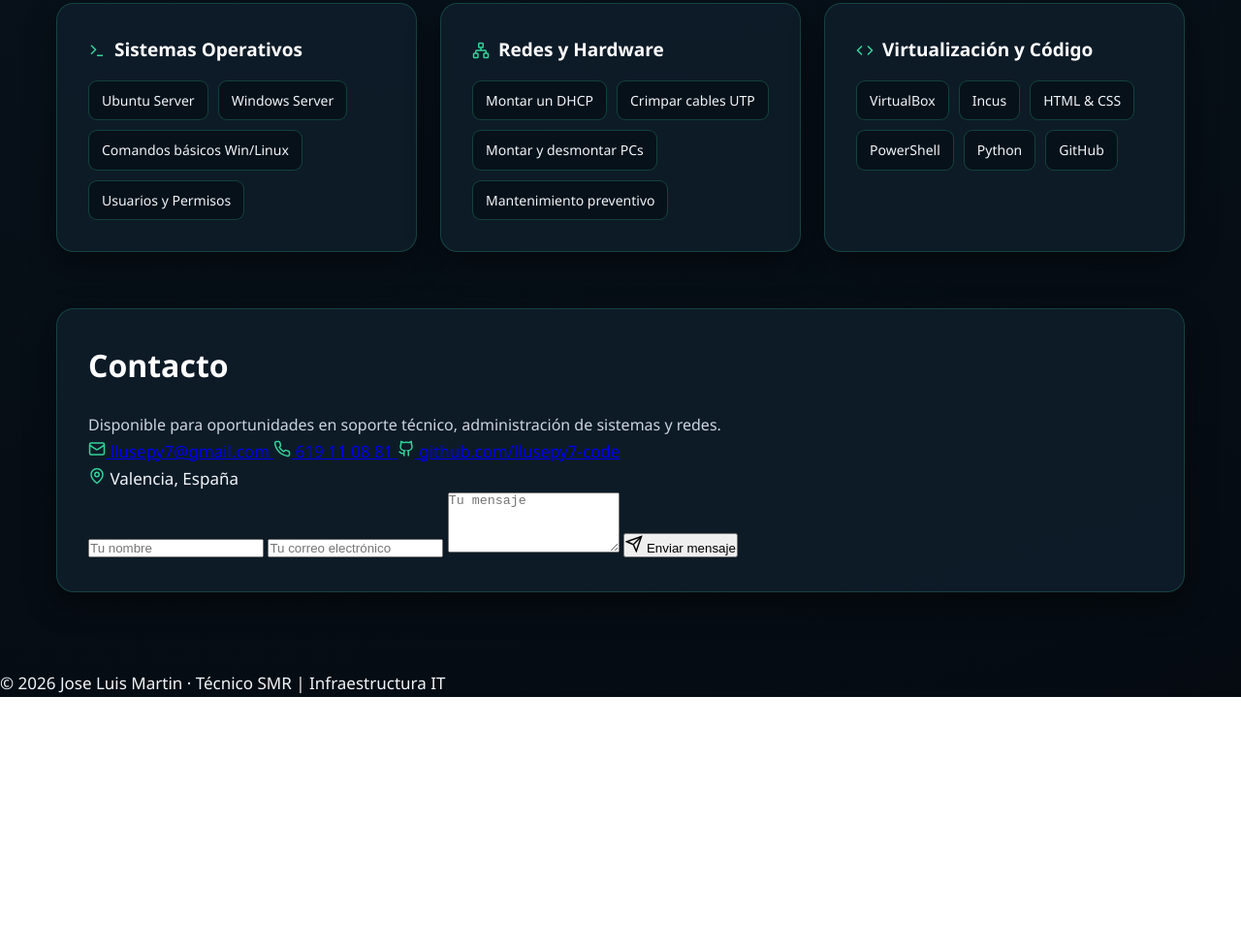
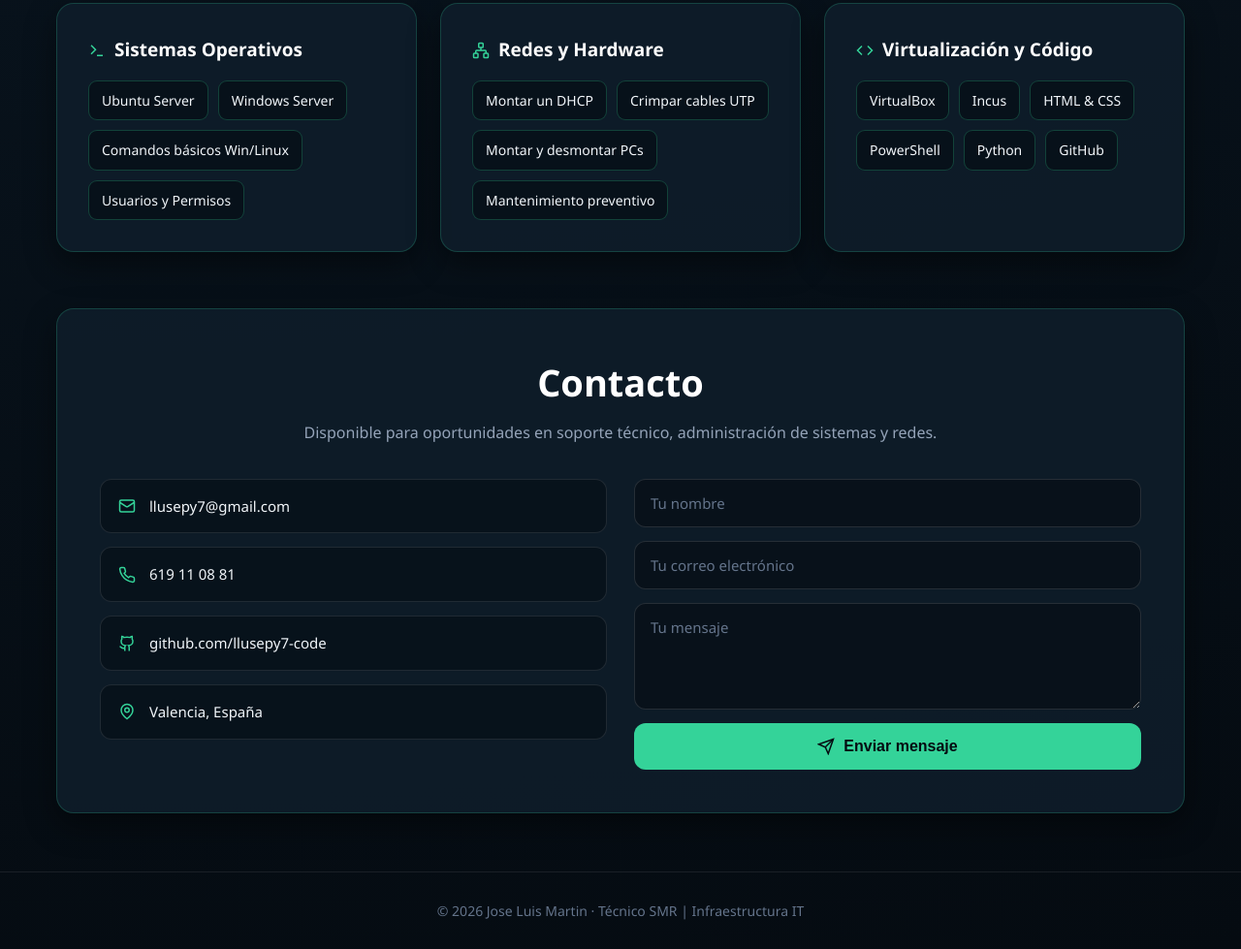
Before and after one commit to llusepy7-code/curriculum, a plain HTML site: page index.html in a window 1280 px wide. Shown: the part 2589-3568 px from the top of the page at 97% size. Before the commit the page ends 3308 px from the top, so only its background shows below. Drawn offline with Linux system fonts and the light colour scheme.

Commit message:
Refactor styles for contacto section and update padding
Adjusted padding for contenedor and contacto-card classes, and removed margin-bottom from botones-final class. Added new styles for contacto-card, contacto-header, contacto-grid, and contacto-form.

```diff
--- a/css/style.css
+++ b/css/style.css
@@ -86,7 +86,7 @@ body {
 .contenedor {
     max-width: 1220px;
     margin: 0 auto;
-    padding: 40px 28px 80px;
+    padding: 40px 28px 60px;
 }
 
 /* Tarjetas Bento */
@@ -141,10 +141,6 @@ h1 span {
     gap: 14px;
     flex-wrap: wrap;
     margin-bottom: 28px;
-}
-
-.botones-final {
-    margin-bottom: 0;
 }
 
 .btn {
@@ -367,10 +363,118 @@ h1 span {
     border-radius: 9px;
 }
 
+/* Bloque Contacto estilo Pablo */
+.contacto-card {
+    padding: 44px;
+}
+
+.contacto-header {
+    text-align: center;
+    margin-bottom: 34px;
+}
+
+.contacto-header h2 {
+    font-size: 38px;
+    margin-bottom: 8px;
+}
+
+.contacto-header p {
+    color: #94a3b8;
+    font-size: 16px;
+}
+
+.contacto-grid {
+    display: grid;
+    grid-template-columns: 1fr 1fr;
+    gap: 28px;
+    align-items: start;
+}
+
+.contacto-lista {
+    display: flex;
+    flex-direction: column;
+    gap: 14px;
+}
+
+.contacto-item {
+    display: flex;
+    align-items: center;
+    gap: 14px;
+    background: rgba(8, 17, 26, 0.85);
+    border: 1px solid rgba(255, 255, 255, 0.1);
+    padding: 15px 18px;
+    border-radius: 12px;
+    color: #f1f5f9;
+    text-decoration: none;
+    font-size: 15px;
+    transition: border-color 0.2s;
+}
+
+a.contacto-item:hover {
+    border-color: #34d399;
+}
+
+.contacto-form {
+    display: flex;
+    flex-direction: column;
+    gap: 14px;
+}
+
+.input-campo {
+    width: 100%;
+    background: rgba(8, 17, 26, 0.9);
+    border: 1px solid rgba(255, 255, 255, 0.12);
+    border-radius: 12px;
+    padding: 14px 16px;
+    color: #ffffff;
+    font-family: inherit;
+    font-size: 15px;
+    outline: none;
+    transition: border-color 0.2s;
+}
+
+.input-campo::placeholder {
+    color: #64748b;
+}
+
+.input-campo:focus {
+    border-color: #34d399;
+}
+
+.btn-enviar {
+    width: 100%;
+    background-color: #34d399;
+    color: #050b11;
+    border: none;
+    border-radius: 12px;
+    padding: 15px;
+    font-size: 16px;
+    font-weight: 700;
+    cursor: pointer;
+    display: flex;
+    align-items: center;
+    justify-content: center;
+    gap: 9px;
+    transition: background-color 0.2s;
+}
+
+.btn-enviar:hover {
+    background-color: #6ee7b7;
+}
+
+.footer {
+    text-align: center;
+    padding: 28px 20px;
+    border-top: 1px solid rgba(255, 255, 255, 0.08);
+    color: #64748b;
+    font-size: 14px;
+}
+
 @media (max-width: 860px) {
     .hero-grid,
     .grid-2,
-    .grid-3 {
+    .grid-3,
+    .contacto-grid {
         grid-template-columns: 1fr;
     }
     .nav-links {
@@ -379,4 +483,7 @@ h1 span {
     h1 {
         font-size: 40px;
     }
+    .contacto-card {
+        padding: 28px 20px;
+    }
 }
```
